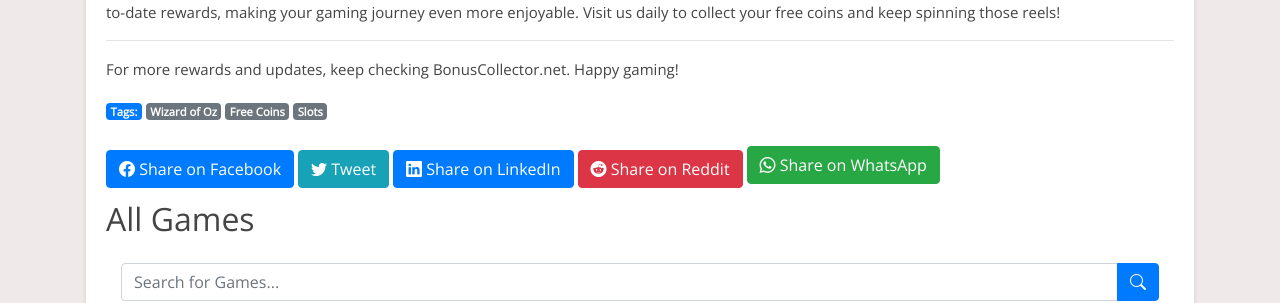
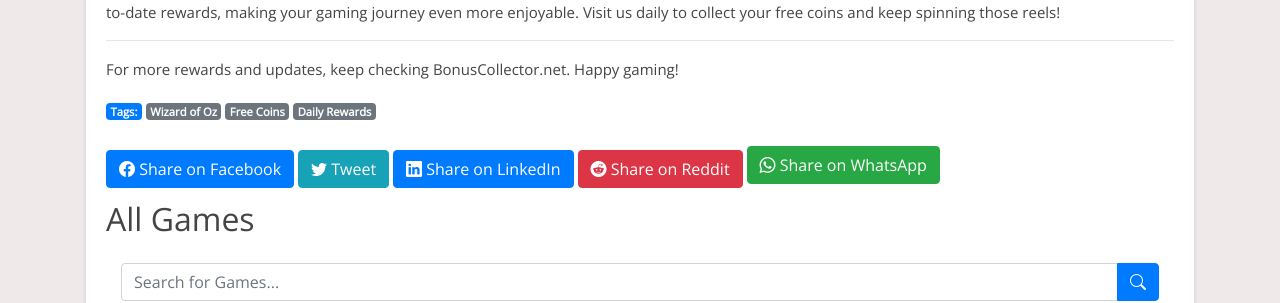
Before and after one commit to Prollad99/bs-net, a Jekyll site: the page built from _posts/2024-07-30-wizard-of-oz.md, in a window 1280 px wide and 900 px high, scrolled down 7973 px. Shown: the part 156-459 px from the top of the window. Built offline with Jekyll 4.4.1, drawn with Linux system fonts in a browser that asks for light colours; nearby versions of some CDN libraries; comment, search, counter and statistics services are not loaded.

Commit message:
Update 2024-07-30-wizard-of-oz.md

```diff
--- a/_posts/2024-07-30-wizard-of-oz.md
+++ b/_posts/2024-07-30-wizard-of-oz.md
@@ -2,7 +2,7 @@
 layout: post
 title: "Wizard of Oz Free Coins: Daily Updates and Rewards"
 date: 2024-07-30
-tags: [Wizard of Oz, Free Coins, Slots]
+tags: [Wizard of Oz, Free Coins, Daily Rewards]
 author: BonusCollector.net
 description: "Discover the latest daily updates and rewards for Wizard of Oz Slots. Collect free coins effortlessly from a reliable source."
 lang: en
```
